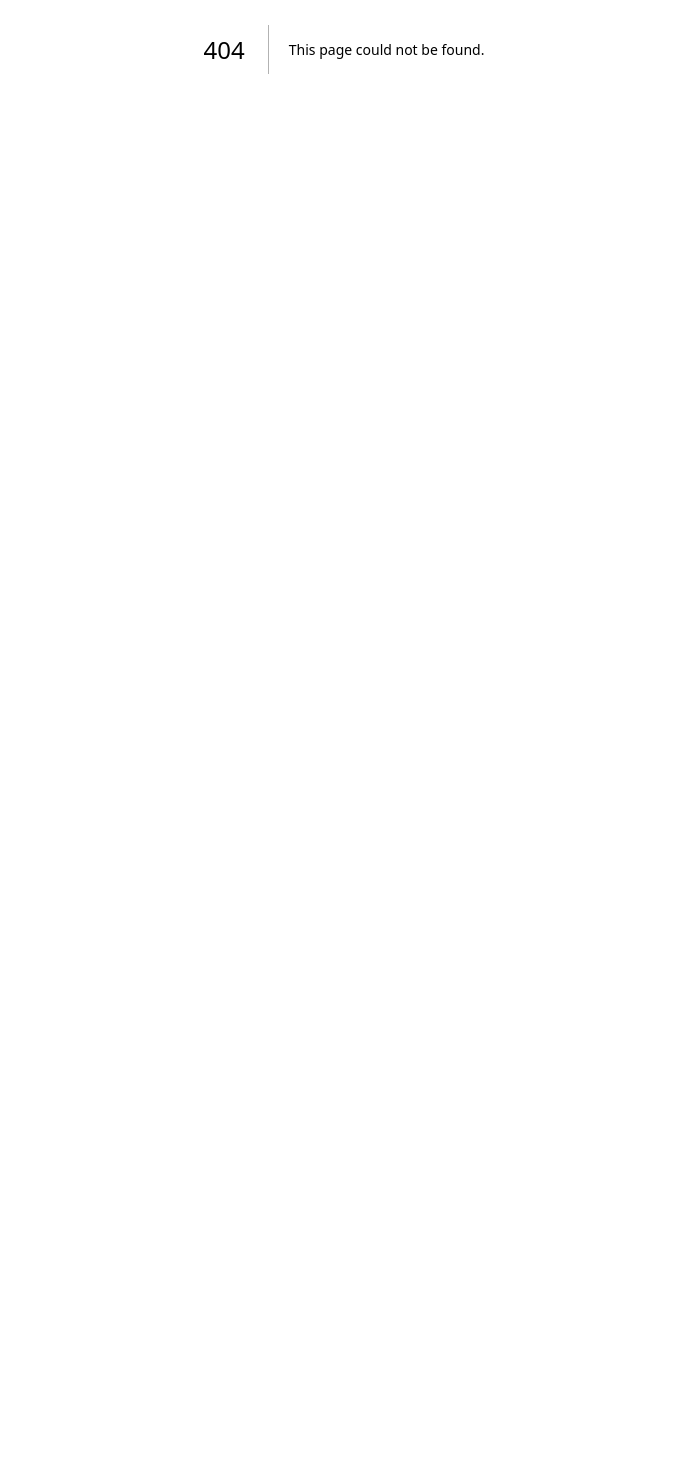
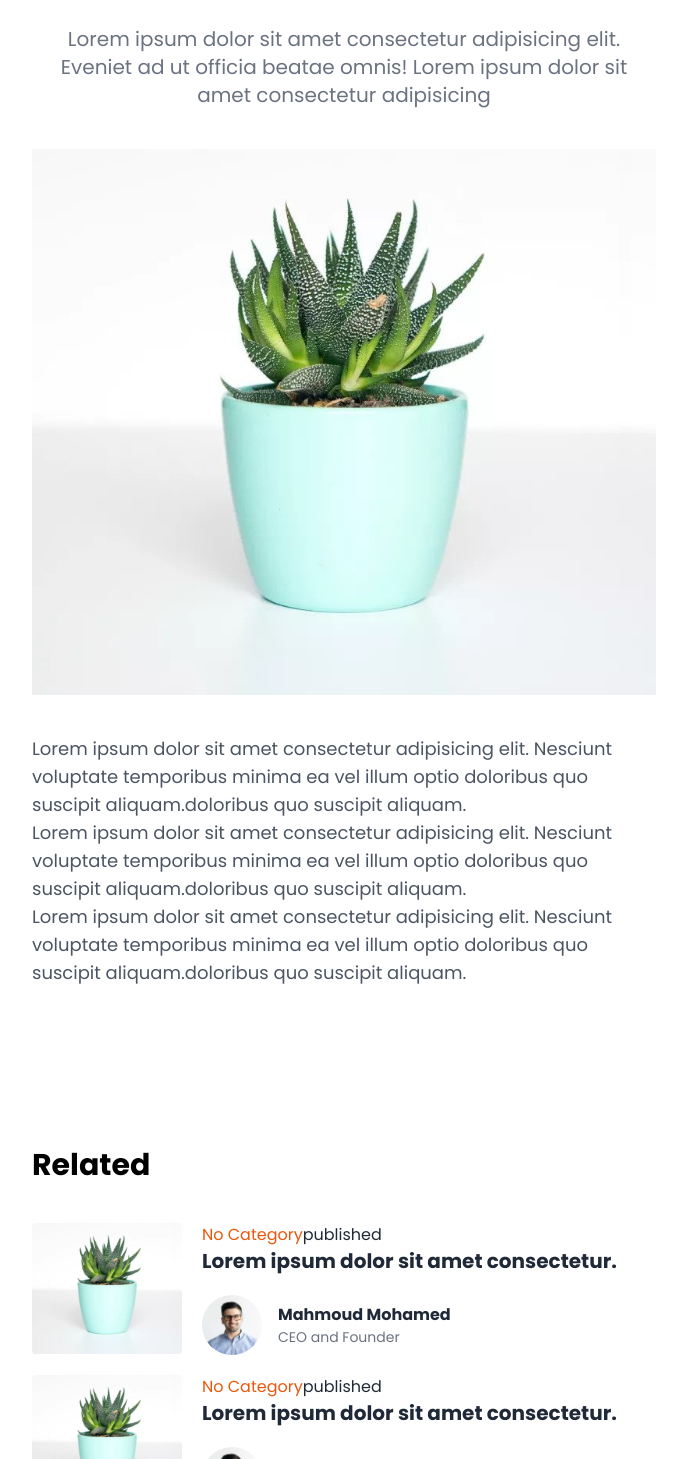
Before and after one commit to M0mahmoud/NextJS_Blog, a Next.js app: page /posts/page in a window 1280 px wide. Before the commit this address had no page. Shown: the part 351-1810 px from the top of the page, without its empty margins (296-983 px from the left). Before the commit the page ends 800 px from the top, so only its background shows below. Built offline with nearby package versions, Linux system fonts and the light colour scheme.

Commit message:
Blog Page

```diff
--- /dev/null
+++ b/components/_child/Related.jsx
@@ -0,0 +1,55 @@
+import React from "react";
+import Author from "./Author";
+import Image from "next/image";
+import Link from "next/link";
+
+const Related = () => {
+  return (
+    <section className="pt-20">
+      <h1 className="font-bold text-3xl py-10">Related</h1>
+      <Post />
+      <Post />
+      <Post />
+      <Post />
+      <div className="flex flex-col gap-10"></div>
+    </section>
+  );
+};
+
+export default Related;
+
+function Post() {
+  return (
+    <div className="flex gap-5">
+      <div className="image flex flex-col justify-start">
+        <Link href={`/`}>
+          <Image
+            src={"/images/img1.jpg"}
+            className="rounded"
+            width={150}
+            height={150}
+          />
+        </Link>
+      </div>
+      <div className="info flex justify-center flex-col">
+        <div className="cat">
+          <Link href={`/`} className="text-orange-600 hover:text-orange-800">
+            No Category
+          </Link>
+          <Link href={`/`} className="text-gray-800 hover:text-gray-600">
+            published
+          </Link>
+        </div>
+        <div className="title">
+          <Link
+            href={`/`}
+            className="text-xl  font-bold text-gray-800 hover:text-gray-600"
+          >
+            Lorem ipsum dolor sit amet consectetur.
+          </Link>
+        </div>
+        <Author />
+      </div>
+    </div>
+  );
+}
--- /dev/null
+++ b/pages/posts/page.jsx
@@ -0,0 +1,51 @@
+import Author from "@/components/_child/Author";
+import Related from "@/components/_child/Related";
+import Layout from "@/layout/Layout";
+import Image from "next/image";
+import React from "react";
+
+const page = () => {
+  return (
+    <>
+      <Layout>
+        <section className="container mx-auto md:px-2 py-16 w-1/2">
+          <div className="flex justify-center">
+            <Author />
+          </div>
+
+          <div className="post py-10">
+            <h1 className="font-bold text-4xl text-center pb-5">
+              Lorem ipsum dolor, sit amet consectetur
+            </h1>
+            <p className="text-gray-500 text-xl text-center">
+              Lorem ipsum dolor sit amet consectetur adipisicing elit. Eveniet
+              ad ut officia beatae omnis! Lorem ipsum dolor sit amet consectetur
+              adipisicing
+            </p>
+            <div className="py-10">
+              <Image src={"/images/img1.jpg"} width={800} height={550} />
+            </div>
+            <div className="content  text-gray-600 text-lg flex flex-col gap-4">
+              <p>
+                Lorem ipsum dolor sit amet consectetur adipisicing elit.
+                Nesciunt voluptate temporibus minima ea vel illum optio
+                doloribus quo suscipit aliquam.doloribus quo suscipit aliquam.
+                <br />
+                Lorem ipsum dolor sit amet consectetur adipisicing elit.
+                Nesciunt voluptate temporibus minima ea vel illum optio
+                doloribus quo suscipit aliquam.doloribus quo suscipit aliquam.
+                <br />
+                Lorem ipsum dolor sit amet consectetur adipisicing elit.
+                Nesciunt voluptate temporibus minima ea vel illum optio
+                doloribus quo suscipit aliquam.doloribus quo suscipit aliquam.
+              </p>
+            </div>
+          </div>
+          <Related />
+        </section>
+      </Layout>
+    </>
+  );
+};
+
+export default page;
```
